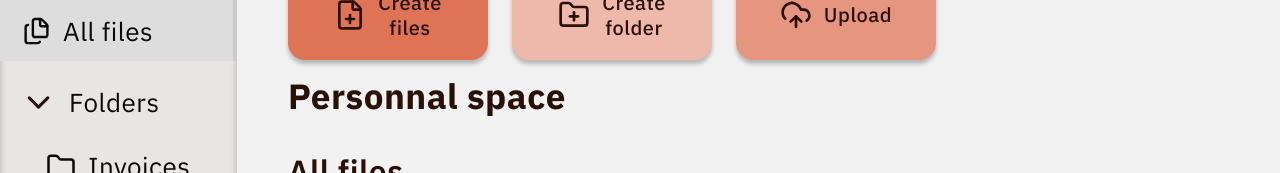
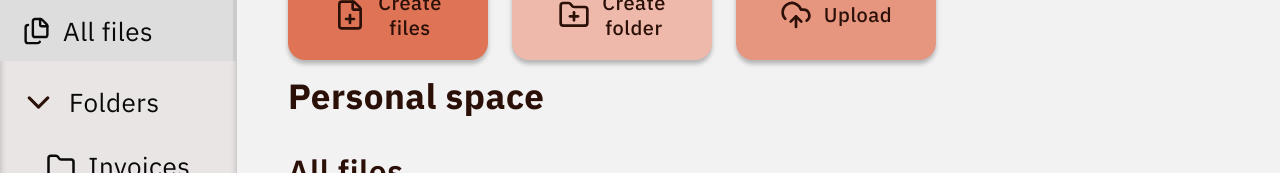
Before and after one commit to AzehLM/ft_transcendence, a React (Vite) app in the folder frontend/: page /dashboard in a window 1280 px wide. Shown: the part 150-323 px from the top of the page. Built offline with nearby package versions, Linux system fonts and the light colour scheme.

Commit message:
fix: correct typo in title from "Personnal" to "Personal"

```diff
--- a/frontend/src/pages/DashboardPage.tsx
+++ b/frontend/src/pages/DashboardPage.tsx
@@ -48,7 +48,7 @@ export default function DashboardPage() {
             {/* Main content area */}
             <div className={styles.contentArea}>
                 <h1 className={styles.title}>
-                    Personnal space
+                    Personal space
                 </h1>
                 <h2 className={styles.subtitle}>
                     All files
```
